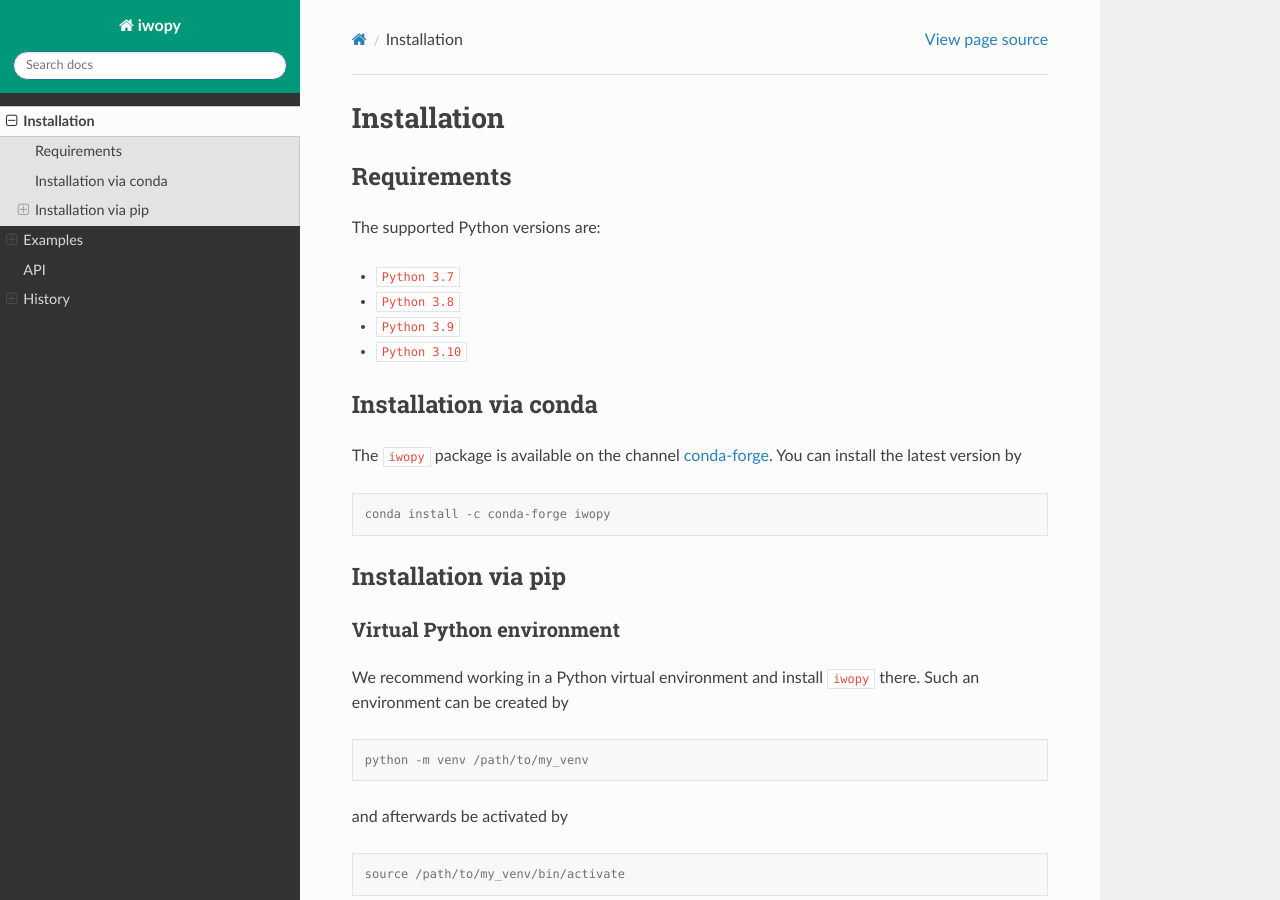
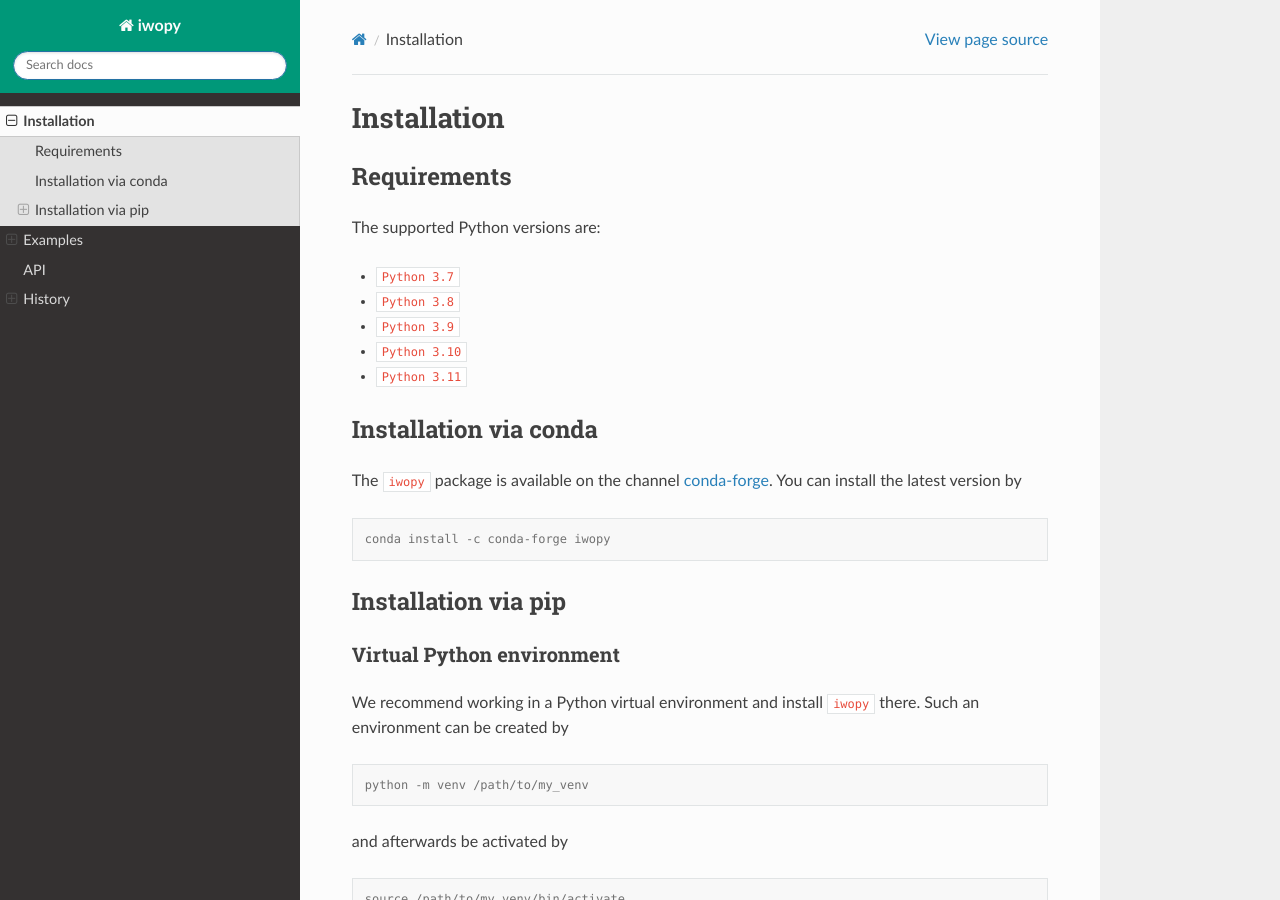
Before and after one commit to FraunhoferIWES/iwopy, a Sphinx documentation site: the page built from docs/source/installation.md, in a window 1280 px wide and 900 px high. Built offline with Sphinx 7.4.7 and the Read the Docs theme 2.0.0, drawn with Linux system fonts in a browser that asks for light colours; pages that are not in the unit, such as notebooks, are missing from menus; the version number could not be read and is left out.

Commit message:
updating docs

```diff
--- a/docs/source/installation.md
+++ b/docs/source/installation.md
@@ -8,6 +8,7 @@ The supported Python versions are:
 - `Python 3.8`
 - `Python 3.9`
 - `Python 3.10`
+- `Python 3.11`
 
 ## Installation via conda
 
```
Also changed, not shown: README.md (+1 -0 lines).
